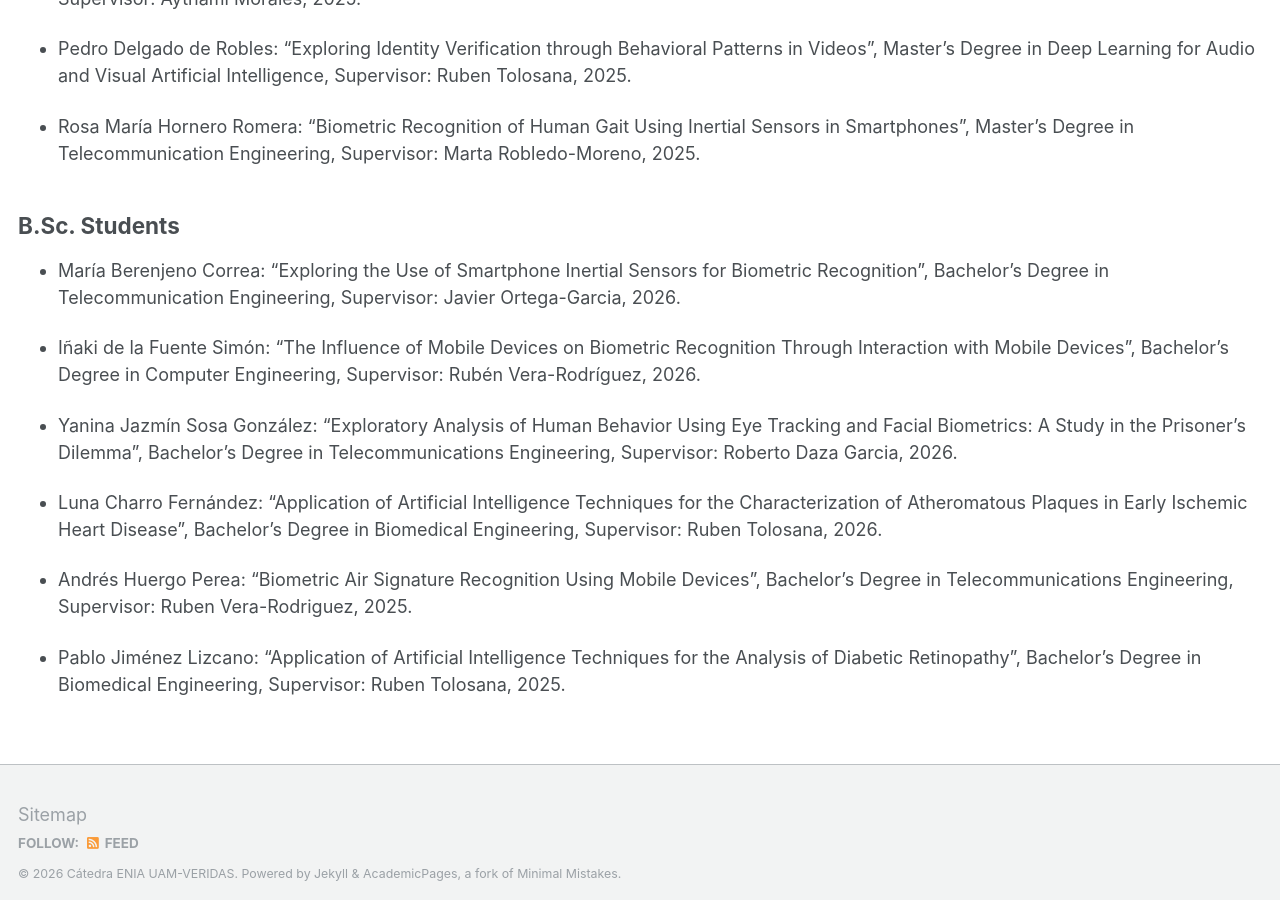
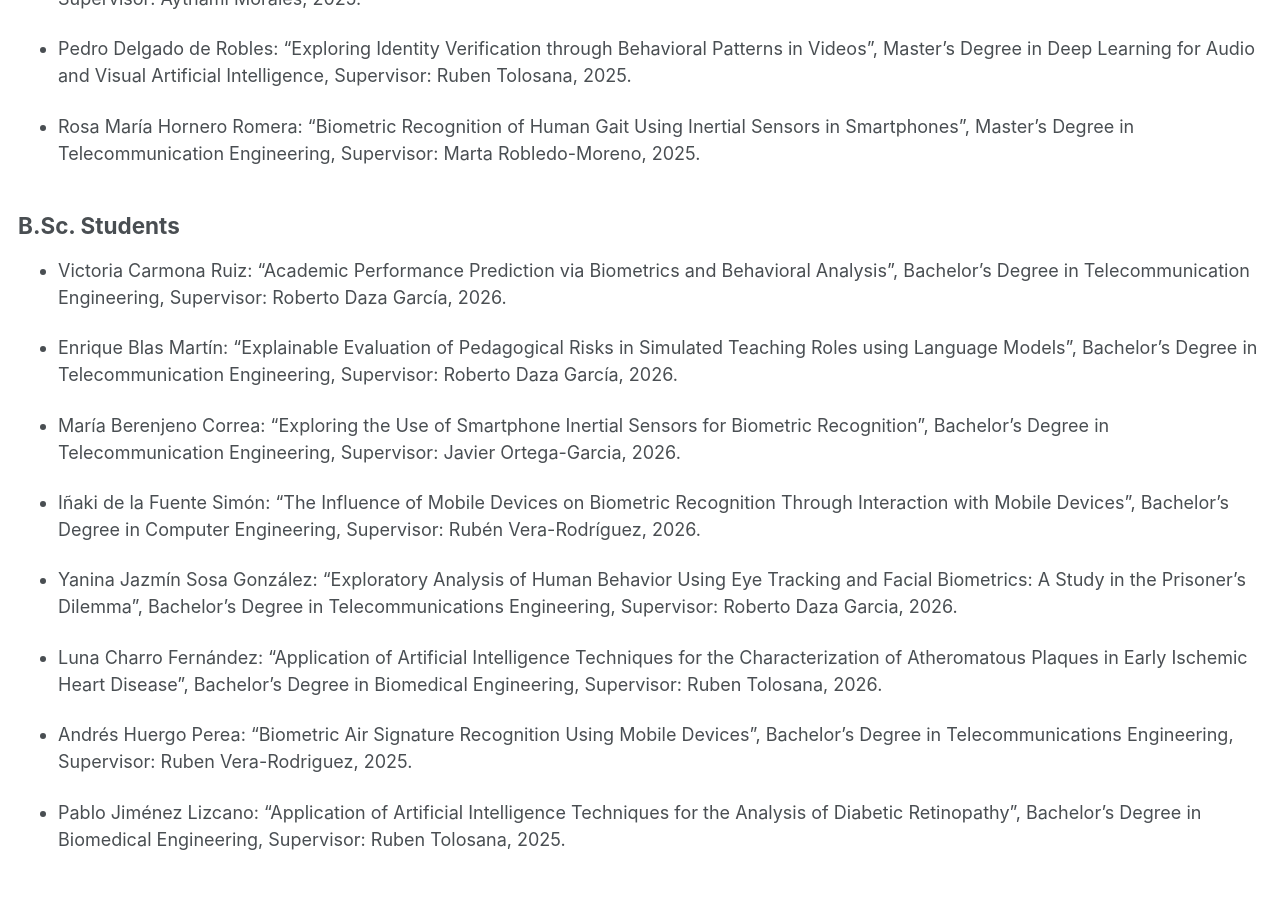
Before and after one commit to catedraeniauam/catedraeniauam.github.io, a Jekyll site: the page built from _pages/students.md, in a window 1280 px wide and 900 px high, scrolled down 1583 px. Built offline with Jekyll 4.4.1, drawn with Linux system fonts in a browser that asks for light colours.

Commit message:
añadimos 2 estudiantes de TFG

```diff
--- a/_pages/students.md
+++ b/_pages/students.md
@@ -53,6 +53,10 @@ M.Sc. Students
 B.Sc. Students
 -----
 
+- Victoria Carmona Ruiz: “Academic Performance Prediction via Biometrics and Behavioral Analysis”, Bachelor’s Degree in Telecommunication Engineering, Supervisor: Roberto Daza García, 2026.
+
+- Enrique Blas Martín: “Explainable Evaluation of Pedagogical Risks in Simulated Teaching Roles using Language Models”, Bachelor’s Degree in Telecommunication Engineering, Supervisor: Roberto Daza García, 2026.
+
 - María Berenjeno Correa: "Exploring the Use of Smartphone Inertial Sensors for Biometric Recognition", Bachelor's Degree in Telecommunication Engineering, Supervisor: Javier Ortega-Garcia, 2026.
 
 - Iñaki de la Fuente Simón: "The Influence of Mobile Devices on Biometric Recognition Through Interaction with Mobile Devices", Bachelor's Degree in Computer Engineering, Supervisor: Rubén Vera-Rodríguez, 2026.
```
